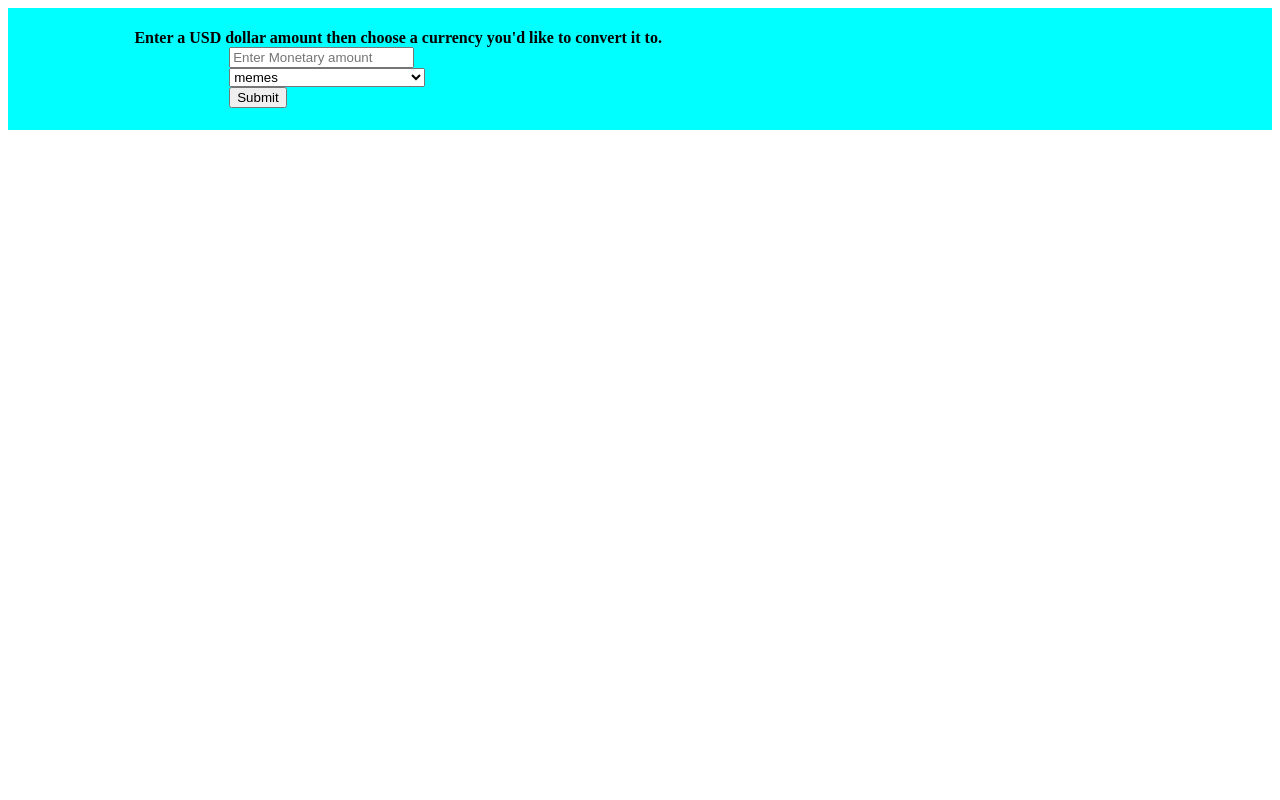
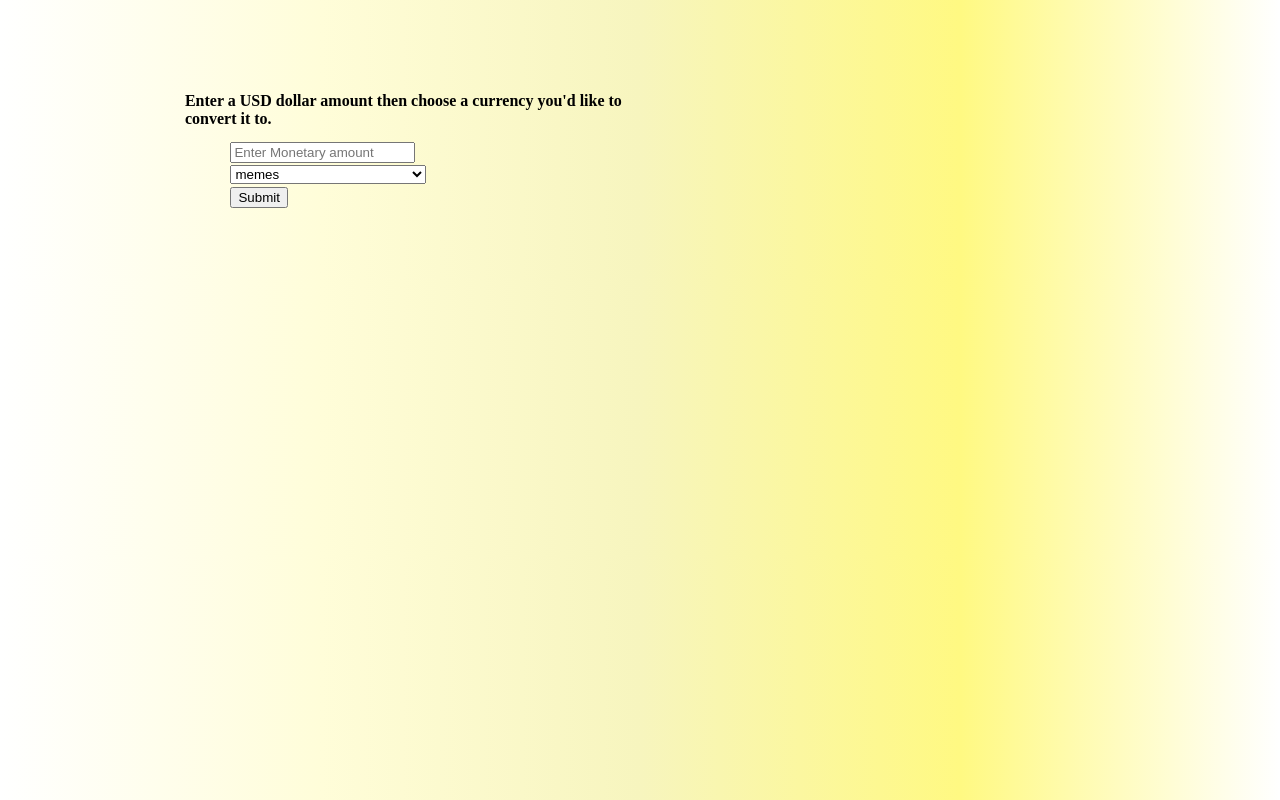
Before and after one commit to LonleyBuzzyBee/currency, a website built with webpack: page src/index.html in a window 1280 px wide. Built offline with nearby package versions, Linux system fonts and the light colour scheme; some packages are replaced by stand-ins of ours.

Commit message:
added background img in style.css to body tag

```diff
--- a/src/index.html
+++ b/src/index.html
@@ -7,9 +7,7 @@
 <body>
   <div class="container">
    <div class="col1 row">
-      <h4>Enter a  USD dollar amount then choose a currency you'd like to convert it to.</h14>
-
-
+      <h4 id="intro">Enter a  USD dollar amount then choose a currency you'd like to convert it to.</h4>
       <form id="montey">
         <div class="row">
         <input placeholder="Enter Monetary amount" type="number" step=".01">
@@ -29,8 +27,9 @@
       </div>
       </form>
       </div>
-
-      <p><span id="output"></span></p>
+      <div class="col2 row">
+      <h1><span id="output"></span></h1>
+    </div>
   </div>
 </body>
 </html>
--- a/src/style.css
+++ b/src/style.css
@@ -1,13 +1,25 @@
+body{
+  background-image: linear-gradient(to right ,#ffffff,#fffdd9, #f7f5be, #fff982,#ffffff);
+}
 .container {
+  padding: 5%;
   display: flex;
-  background-color: aqua;
 
 }
 .row{
   display: block;
   flex-wrap: wrap;
-  width: 75%;
-  height:75%;
+  width: 50%;
+  height:50%;
   padding-left: 10%;
 
 }
+#intro{
+  margin-bottom: 3%;
+}
+input{
+  margin-bottom: 1%;
+}
+#type {
+  margin-bottom: 1%;
+}
```
